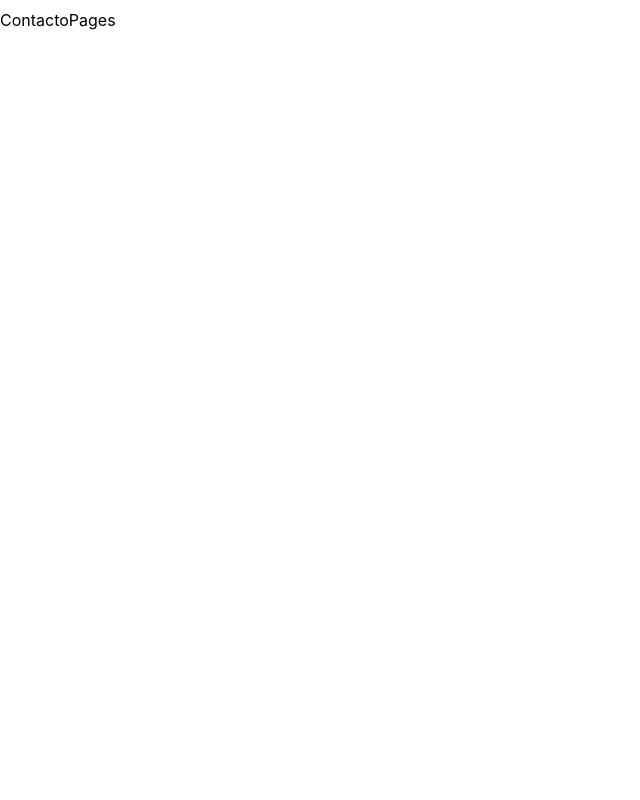
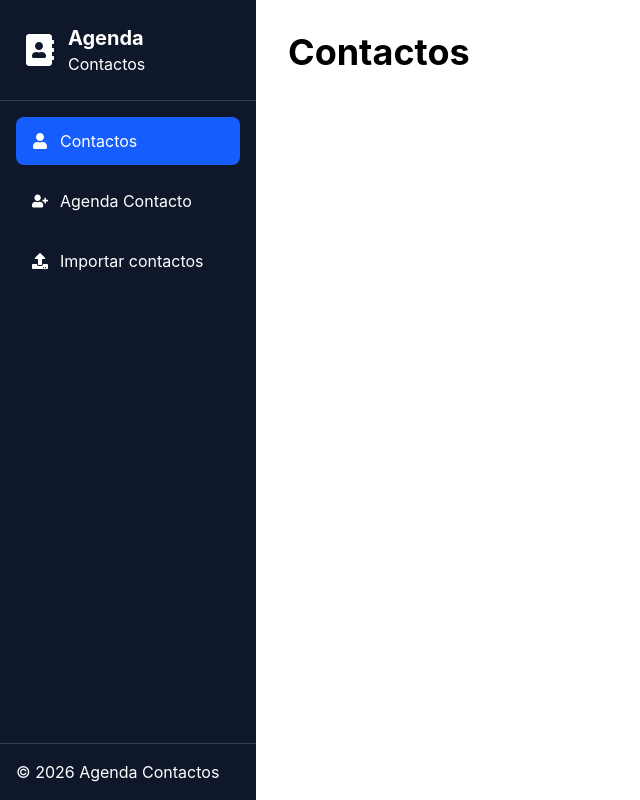
Before and after one commit to joseMontivero24/agenda-contactos-front, a React (Vite) app: page / in a window 1280 px wide. Shown: the whole page, without its empty margins (0-640 px from the left). Built offline with nearby package versions, Linux system fonts and the light colour scheme.

Commit message:
feat: agregando un componente Sidebar.tsx en la pagina principal ContactoPages.tsx

```diff
--- a/src/componets/Sidebar.tsx
+++ b/src/componets/Sidebar.tsx
@@ -1,6 +1,54 @@
+import { FaAddressBook, FaUpload, FaUser, FaUserPlus } from "react-icons/fa"
 
 export const Sidebar = () => {
+
+
   return (
-    <div>Sidebar</div>
+
+    <aside className="w-64 bg-slate-900 text-white flex flex-col h-screen">
+        {/* Logo */}
+        <div className="p-6 border-b border-slate-700">
+          <div className="flex items-center gap-3">
+            <FaAddressBook size={32}/>
+            <div>
+              <h1 className="font-bold text-xl">Agenda</h1>
+              <p>Contactos</p>
+            </div>
+          </div>
+        </div>
+
+
+        {/* Menu */}
+        <nav className="flex-1 p-4">
+          <ul className="space-y-3">
+            <li>
+              <button className="w-full flex items-center gap-3 bg-blue-600 px-4 py-3 rounded-lg">
+                <FaUser/>
+                Contactos
+              </button>
+            </li>
+
+            <li>
+              <button className="w-full flex items-center gap-3 px-4 py-3 rounded-lg hover:bg-slate-800">
+                <FaUserPlus/>
+                Agenda Contacto
+              </button>
+            </li>
+
+            <li>
+              <button className="w-full flex items-center gap-3 px-4 py-3 rounded-lg hover:bg-slate-800">
+                <FaUpload />
+                Importar contactos
+              </button>
+            </li>
+          </ul>
+        </nav>
+
+        {/* Footer */}
+        <footer className="p-4 border-t border-slate-700">
+           © 2026 Agenda Contactos
+        </footer>
+
+    </aside>
   )
 }
--- a/src/pages/ContactoPages.tsx
+++ b/src/pages/ContactoPages.tsx
@@ -1,8 +1,16 @@
+// Pagina principal
 
+import { Sidebar } from "../componets/Sidebar"
 
 
 export const ContactoPages = () => {
   return (
-    <div className="mt-2">ContactoPages</div>
+    <div className="flex">
+        <Sidebar />
+
+        <main className="flex-1 p-8">
+            <h1 className="text-4xl font-bold">Contactos</h1>
+        </main>
+    </div>
   )
 }
```
